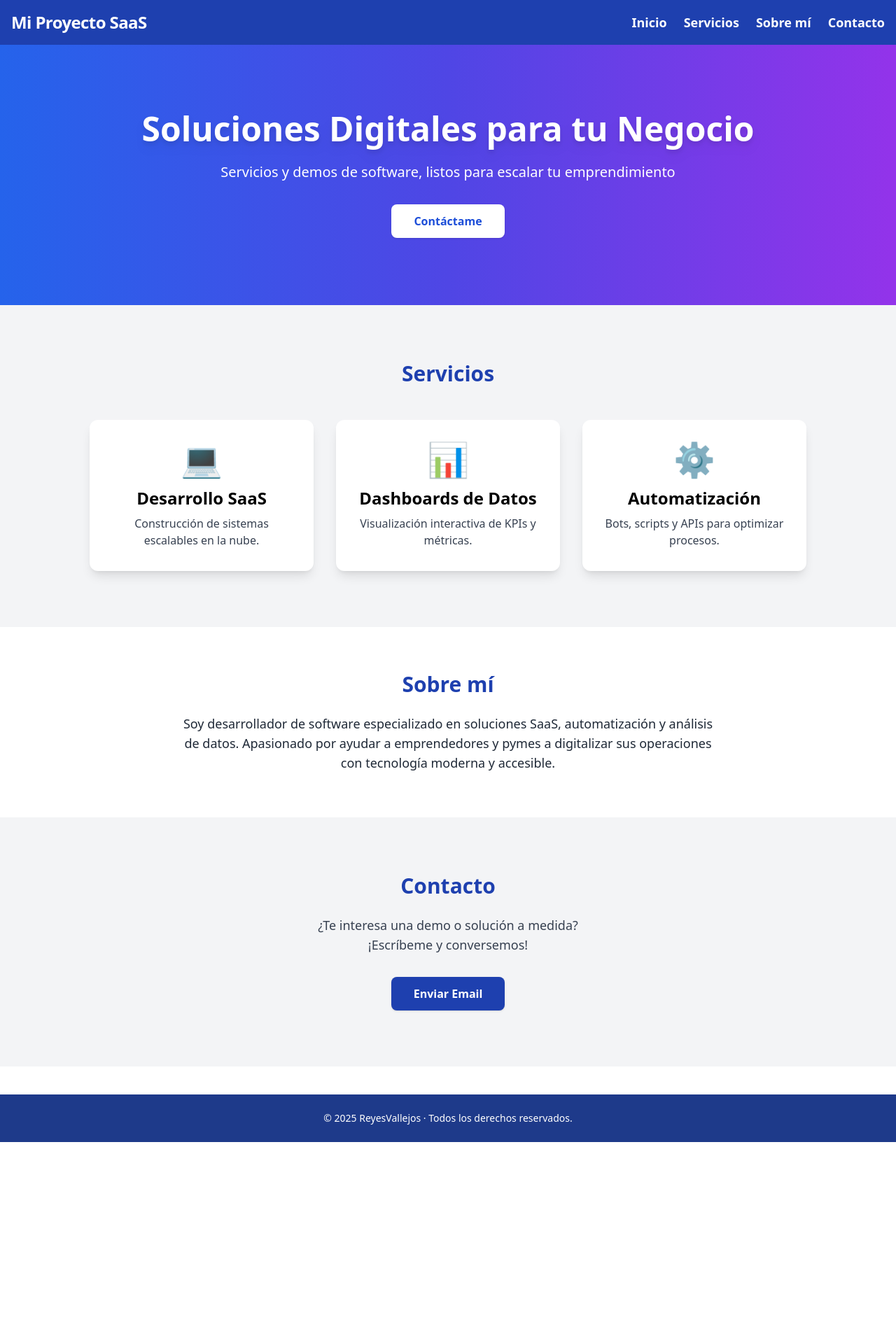
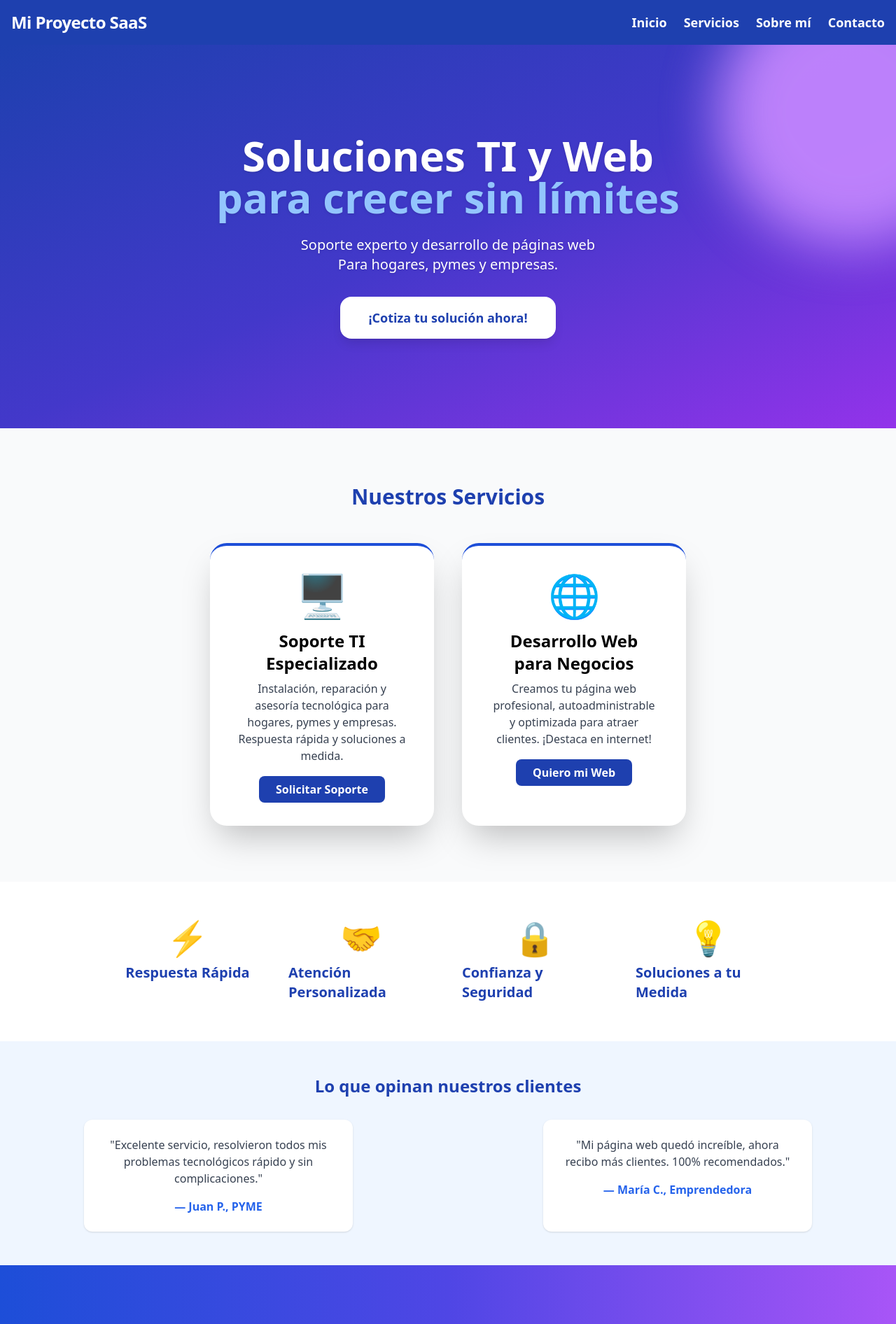
Before and after one commit to nnnnnnnnic0/app-frontend, a Next.js app: page / in a window 1280 px wide. Shown: the top 1892 px of the page at 70% size. Before the commit the page ends 1632 px from the top, so only its background shows below. Built offline with nearby package versions, Linux system fonts and the light colour scheme.

Commit message:
Animaciones y servicios mas especificos

```diff
--- a/components/Contacto.js
+++ b/components/Contacto.js
@@ -1,11 +1,30 @@
+// components/Contacto.js
+import { motion } from 'framer-motion'
+
 export default function Contacto() {
     return (
-        <section id="contacto" className="py-20 bg-gray-100">
+        <motion.section
+            id="contacto"
+            className="py-20 bg-gradient-to-r from-blue-700 via-indigo-600 to-purple-500 text-white"
+            initial={{ opacity: 0 }}
+            whileInView={{ opacity: 1 }}
+            viewport={{ once: true }}
+            transition={{ duration: 1 }}
+        >
             <div className="container mx-auto text-center">
-                <h2 className="text-3xl font-bold mb-6 text-blue-800">Contacto</h2>
-                <p className="mb-8 text-lg text-gray-700">¿Te interesa una demo o solución a medida? <br /> ¡Escríbeme y conversemos!</p>
-                <a href="mailto:tuemail@tudominio.com" className="inline-block px-8 py-3 bg-blue-800 text-white rounded-lg font-semibold shadow hover:bg-blue-900 transition">Enviar Email</a>
+                <h2 className="text-3xl font-bold mb-6">¿Listo para mejorar tu tecnología o tu presencia online?</h2>
+                <p className="mb-8 text-lg">Agenda tu asesoría gratuita o cotiza tu web personalizada.</p>
+                <a href="mailto:tuemail@tudominio.com"
+                    className="inline-block px-12 py-4 bg-white text-blue-800 font-semibold rounded-2xl shadow hover:bg-blue-200 transition text-lg">
+                    Contáctanos Ahora
+                </a>
+                <div className="mt-6">
+                    <a href="https://wa.me/56966487992" target="_blank"
+                        className="inline-flex items-center px-8 py-2 bg-green-500 text-white rounded-xl font-bold hover:bg-green-600 transition">
+                        <span className="mr-2">💬</span> Whatsapp Directo
+                    </a>
+                </div>
             </div>
-        </section>
+        </motion.section>
     );
 }
--- a/components/Hero.js
+++ b/components/Hero.js
@@ -1,11 +1,47 @@
+// components/Hero.js
+import { motion } from 'framer-motion'
+
 export default function Hero() {
     return (
-        <section id="inicio" className="bg-gradient-to-r from-blue-600 via-indigo-600 to-purple-600 text-white py-24">
-            <div className="container mx-auto text-center">
-                <h1 className="text-5xl font-bold mb-6 drop-shadow-lg">Soluciones Digitales para tu Negocio</h1>
-                <p className="text-xl mb-8">Servicios y demos de software, listos para escalar tu emprendimiento</p>
-                <a href="#contacto" className="inline-block px-8 py-3 bg-white text-blue-700 rounded-lg font-semibold shadow hover:bg-blue-100 transition">Contáctame</a>
+        <section
+            className="bg-gradient-to-br from-blue-800 via-indigo-700 to-purple-600 py-32 text-white text-center relative overflow-hidden"
+            id="inicio"
+        >
+            <div className="container mx-auto z-10 relative">
+                <motion.h1
+                    initial={{ opacity: 0, y: -40 }}
+                    animate={{ opacity: 1, y: 0 }}
+                    transition={{ duration: 0.8, delay: 0.1 }}
+                    className="text-5xl md:text-6xl font-bold drop-shadow mb-6"
+                >
+                    Soluciones TI y Web <br />
+                    <span className="text-blue-300">para crecer sin límites</span>
+                </motion.h1>
+                <motion.p
+                    initial={{ opacity: 0, y: 20 }}
+                    animate={{ opacity: 1, y: 0 }}
+                    transition={{ duration: 0.7, delay: 0.5 }}
+                    className="text-xl mb-8 font-medium drop-shadow"
+                >
+                    Soporte experto y desarrollo de páginas web<br />
+                    Para hogares, pymes y empresas.
+                </motion.p>
+                <motion.a
+                    initial={{ opacity: 0, scale: 0.8 }}
+                    animate={{ opacity: 1, scale: 1 }}
+                    transition={{ duration: 0.6, delay: 0.9 }}
+                    href="#contacto"
+                    className="inline-block px-10 py-4 bg-white text-blue-800 font-semibold text-lg rounded-2xl shadow-lg hover:bg-blue-300 hover:text-white transition"
+                >
+                    ¡Cotiza tu solución ahora!
+                </motion.a>
             </div>
+            <motion.div
+                initial={{ opacity: 0, scale: 0.6 }}
+                animate={{ opacity: 1, scale: 1 }}
+                transition={{ duration: 1.2, delay: 1.2 }}
+                className="absolute -top-24 -right-32 w-96 h-96 bg-purple-400 opacity-20 rounded-full blur-2xl animate-pulse z-0"
+            />
         </section>
     )
 }
--- a/components/Servicios.js
+++ b/components/Servicios.js
@@ -1,33 +1,44 @@
+// components/Servicios.js
+import { motion } from 'framer-motion'
+
 const servicios = [
     {
-        titulo: "Desarrollo SaaS",
-        descripcion: "Construcción de sistemas escalables en la nube.",
-        icono: "💻",
+        titulo: "Soporte TI Especializado",
+        descripcion: "Instalación, reparación y asesoría tecnológica para hogares, pymes y empresas. Respuesta rápida y soluciones a medida.",
+        icono: "🖥️",
+        cta: "Solicitar Soporte"
     },
     {
-        titulo: "Dashboards de Datos",
-        descripcion: "Visualización interactiva de KPIs y métricas.",
-        icono: "📊",
-    },
-    {
-        titulo: "Automatización",
-        descripcion: "Bots, scripts y APIs para optimizar procesos.",
-        icono: "⚙️",
-    },
+        titulo: "Desarrollo Web para Negocios",
+        descripcion: "Creamos tu página web profesional, autoadministrable y optimizada para atraer clientes. ¡Destaca en internet!",
+        icono: "🌐",
+        cta: "Quiero mi Web"
+    }
 ];
 
 export default function Servicios() {
     return (
-        <section id="servicios" className="py-20 bg-gray-100">
+        <section id="servicios" className="py-20 bg-gray-50">
             <div className="container mx-auto">
-                <h2 className="text-3xl font-bold mb-12 text-center text-blue-800">Servicios</h2>
-                <div className="flex flex-wrap justify-center gap-8">
+                <h2 className="text-3xl font-bold mb-12 text-center text-blue-800">Nuestros Servicios</h2>
+                <div className="flex flex-wrap justify-center gap-10">
                     {servicios.map((s, idx) => (
-                        <div key={idx} className="bg-white shadow-lg rounded-xl p-8 w-80 text-center hover:scale-105 transition">
-                            <div className="text-5xl mb-4">{s.icono}</div>
-                            <h3 className="text-2xl font-semibold mb-2">{s.titulo}</h3>
-                            <p className="text-gray-700">{s.descripcion}</p>
-                        </div>
+                        <motion.div
+                            key={idx}
+                            initial={{ opacity: 0, y: 40 }}
+                            whileInView={{ opacity: 1, y: 0 }}
+                            viewport={{ once: true }}
+                            transition={{ duration: 0.7, delay: idx * 0.2 }}
+                            className="bg-white shadow-2xl rounded-3xl p-10 w-80 text-center border-t-4 border-blue-700 transform hover:scale-105 hover:shadow-purple-200 transition"
+                        >
+                            <div className="text-6xl mb-5">{s.icono}</div>
+                            <h3 className="text-2xl font-bold mb-2">{s.titulo}</h3>
+                            <p className="text-gray-700 mb-6">{s.descripcion}</p>
+                            <a href="#contacto"
+                                className="px-6 py-2 bg-blue-800 text-white rounded-lg font-semibold hover:bg-blue-600 transition">
+                                {s.cta}
+                            </a>
+                        </motion.div>
                     ))}
                 </div>
             </div>
--- /dev/null
+++ b/components/Testimonios.js
@@ -0,0 +1,33 @@
+// components/Testimonios.js
+import { motion } from 'framer-motion'
+
+export default function Testimonios() {
+    return (
+        <section className="py-12 bg-blue-50">
+            <div className="container mx-auto text-center">
+                <h2 className="text-2xl font-bold mb-8 text-blue-800">Lo que opinan nuestros clientes</h2>
+                <div className="flex flex-col md:flex-row justify-center gap-8">
+                    {[{
+                        texto: '"Excelente servicio, resolvieron todos mis problemas tecnológicos rápido y sin complicaciones."',
+                        autor: '— Juan P., PYME'
+                    }, {
+                        texto: '"Mi página web quedó increíble, ahora recibo más clientes. 100% recomendados."',
+                        autor: '— María C., Emprendedora'
+                    }].map((testimonio, idx) => (
+                        <motion.blockquote
+                            key={idx}
+                            initial={{ opacity: 0, y: 40 }}
+                            whileInView={{ opacity: 1, y: 0 }}
+                            viewport={{ once: true }}
+                            transition={{ duration: 0.8, delay: idx * 0.3 }}
+                            className="bg-white shadow rounded-xl p-6 max-w-sm mx-auto"
+                        >
+                            <p className="mb-4 text-gray-700">{testimonio.texto}</p>
+                            <span className="text-blue-600 font-bold">{testimonio.autor}</span>
+                        </motion.blockquote>
+                    ))}
+                </div>
+            </div>
+        </section>
+    );
+}
--- /dev/null
+++ b/components/Ventajas.js
@@ -0,0 +1,31 @@
+// components/Ventajas.js
+import { motion } from 'framer-motion'
+
+const ventajas = [
+    { icono: "⚡", titulo: "Respuesta Rápida" },
+    { icono: "🤝", titulo: "Atención Personalizada" },
+    { icono: "🔒", titulo: "Confianza y Seguridad" },
+    { icono: "💡", titulo: "Soluciones a tu Medida" }
+];
+
+export default function Ventajas() {
+    return (
+        <section className="py-14 bg-white">
+            <div className="container mx-auto flex flex-wrap justify-center gap-10">
+                {ventajas.map((v, i) => (
+                    <motion.div
+                        key={i}
+                        initial={{ opacity: 0, y: 20 }}
+                        whileInView={{ opacity: 1, y: 0 }}
+                        viewport={{ once: true }}
+                        transition={{ duration: 0.6, delay: i * 0.15 }}
+                        className="flex flex-col items-center w-52"
+                    >
+                        <span className="text-5xl mb-3">{v.icono}</span>
+                        <span className="text-xl font-semibold text-blue-800">{v.titulo}</span>
+                    </motion.div>
+                ))}
+            </div>
+        </section>
+    );
+}
--- a/package.json
+++ b/package.json
@@ -9,6 +9,7 @@
     "lint": "next lint"
   },
   "dependencies": {
+    "framer-motion": "^12.12.2",
     "next": "^15.3.2",
     "react": "^19.0.0",
     "react-dom": "^19.0.0"
--- a/pages/index.js
+++ b/pages/index.js
@@ -1,7 +1,8 @@
 import Header from '../components/Header'
 import Hero from '../components/Hero'
 import Servicios from '../components/Servicios'
-import Sobre from '../components/Sobre'
+import Ventajas from '../components/Ventajas'
+import Testimonios from '../components/Testimonios'
 import Contacto from '../components/Contacto'
 import Footer from '../components/Footer'
 
@@ -12,10 +13,11 @@ export default function Home() {
             <main>
                 <Hero />
                 <Servicios />
-                <Sobre />
+                <Ventajas />
+                <Testimonios />
                 <Contacto />
             </main>
             <Footer />
         </>
-    )
+    );
 }
```
Also changed, not shown: 1 other file (tests, documents, lock files or other folders).
